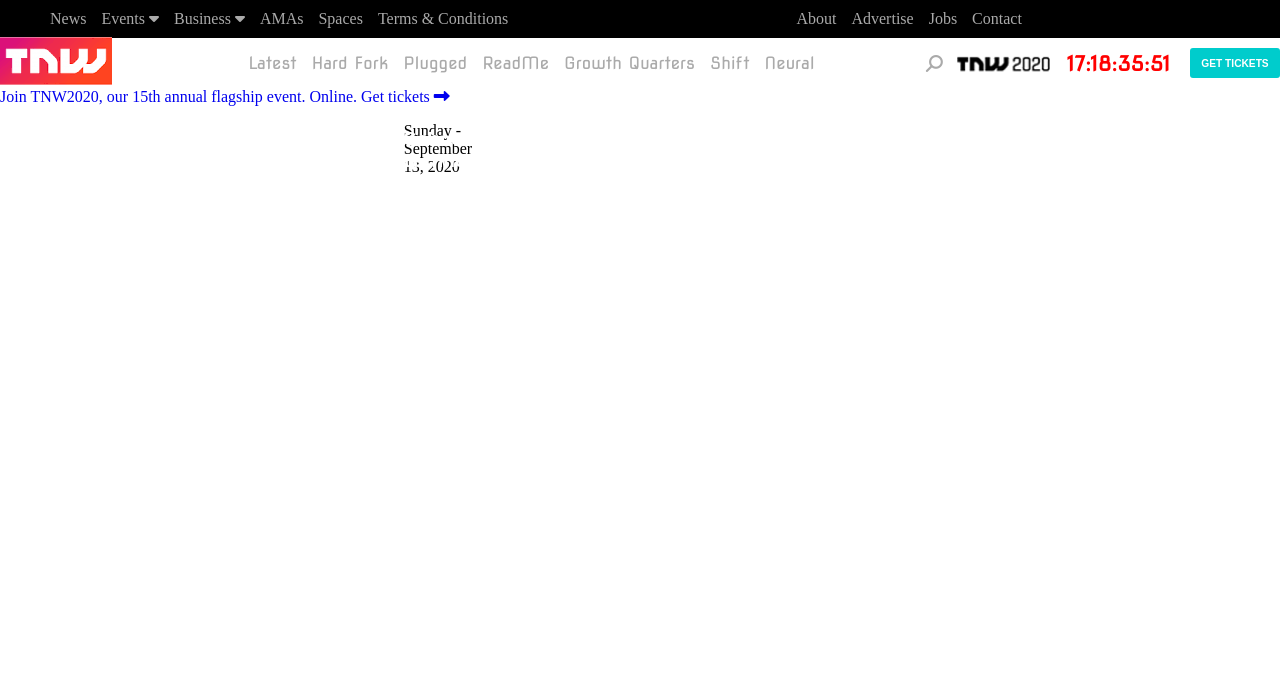
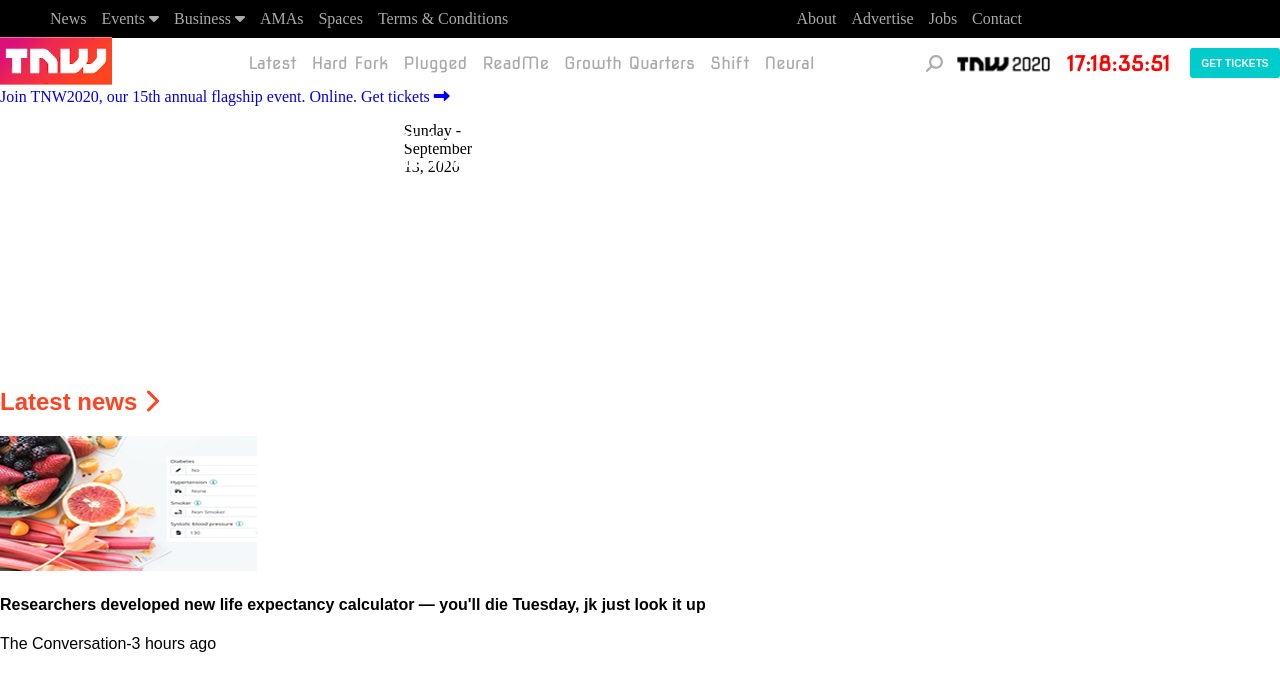
Before and after one commit to tnyandoro/thenextweb-clone-responsive, a website: page index.html in a window 1280 px wide. Drawn offline with Linux system fonts and the light colour scheme.

Commit message:
Add main side content

```diff
--- a/index.html
+++ b/index.html
@@ -124,6 +124,25 @@
     </div>
   </div>
 
+  <section class="latest-news">
+    <div class="newscont">
+      <h2 class="title">
+        <a href="#" class="textstyle-plain secondaryfont">Latest news <i class="fas fa-chevron-right"></i></a>
+      </h2>
+
+      <div class="newsitem d-grid d-sm-block d-xsm-block">
+        <div class="item itemsmall">
+          <img src="Images/latest1.png" alt="latest1" />
+          <div class="textcontsmall">
+            <h4>
+              <a href="#" class="textstyle-plain">Researchers developed new life expectancy calculator — you'll die
+                Tuesday, jk just look it up</a>
+            </h4>
+            <p class="author mainfont">The Conversation-3 hours ago</p>
+          </div>
+        </div>
+
+
 
 </body>
 </html>
```
